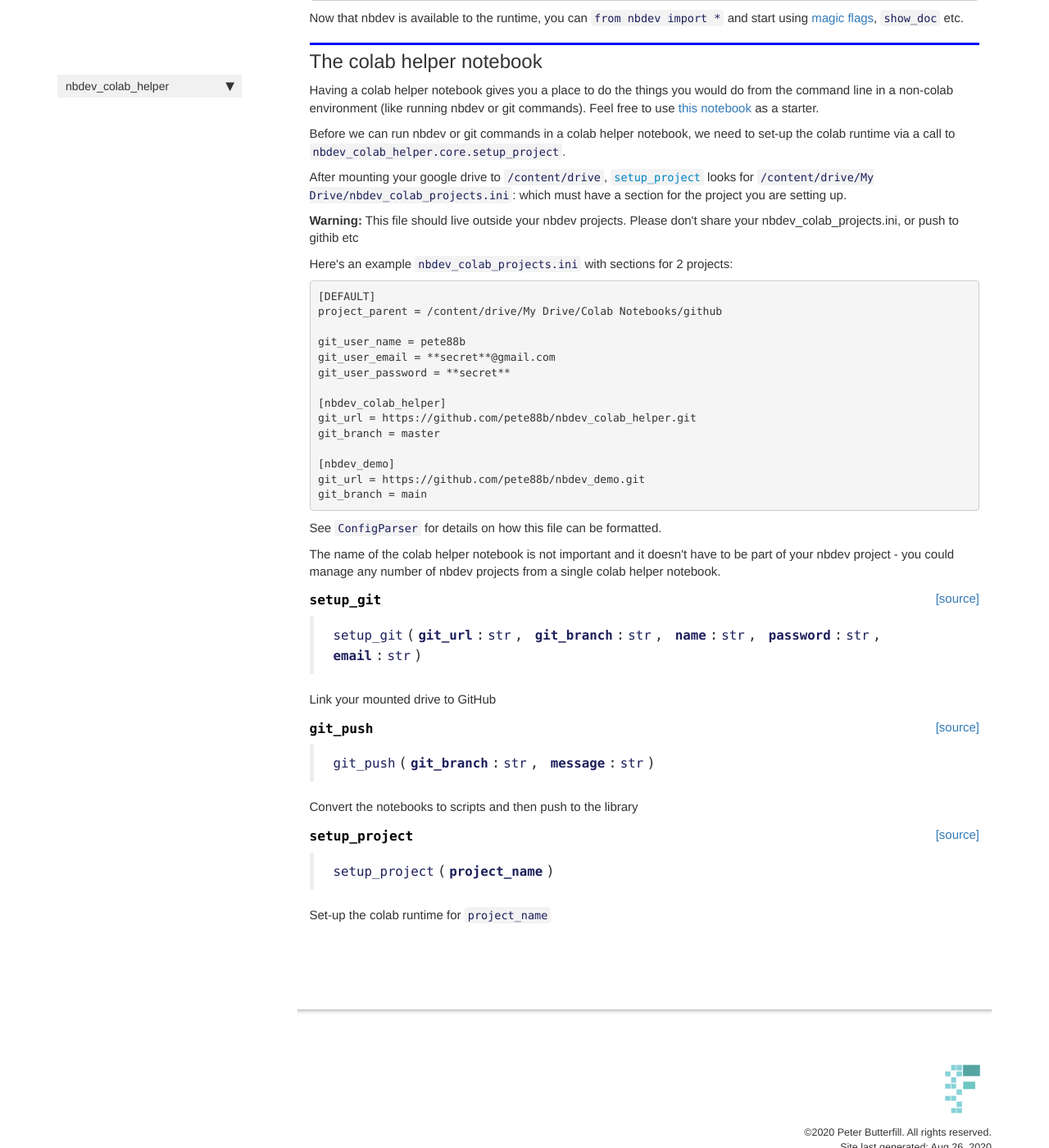
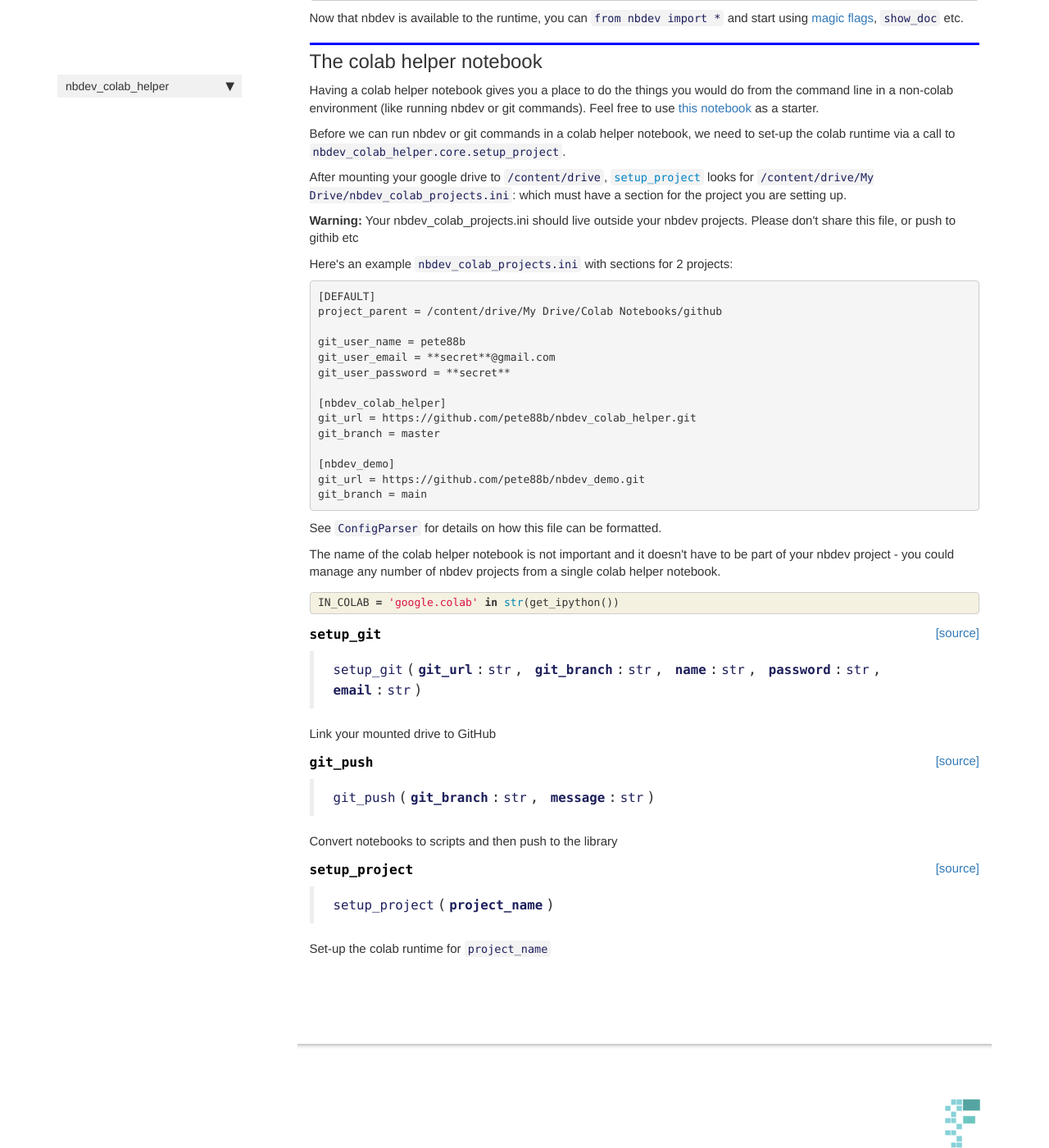
Before and after one commit to pete88b/nbdev_colab_helper, a Jekyll site: the page built from docs/core.html, in a window 1280 px wide and 1400 px high, scrolled down 731 px. Shown: the whole window at 82% size. Built offline with Jekyll 4.4.1, drawn with Linux system fonts in a browser that asks for light colours; nearby versions of some CDN libraries; comment, search, counter and statistics services are not loaded.

Commit message:
updated docs

```diff
--- a/docs/core.html
+++ b/docs/core.html
@@ -46,7 +46,7 @@ nb_path: "00_core.ipynb"
 <h2 id="The-colab-helper-notebook">The colab helper notebook<a class="anchor-link" href="#The-colab-helper-notebook"> </a></h2><p>Having a colab helper notebook gives you a place to do the things you would do from the command line in a non-colab environment (like running nbdev or git commands). Feel free to use <a href="https://github.com/pete88b/nbdev_colab_helper/blob/master/_colab_helper.ipynb">this notebook</a> as a starter.</p>
 <p>Before we can run nbdev or git commands in a colab helper notebook, we need to set-up the colab runtime via a call to <code>nbdev_colab_helper.core.setup_project</code>.</p>
 <p>After mounting your google drive to <code>/content/drive</code>, <a href="/nbdev_colab_helper/core.html#setup_project"><code>setup_project</code></a> looks for <code>/content/drive/My Drive/nbdev_colab_projects.ini</code>: which must have a section for the project you are setting up.</p>
-<p><strong>Warning:</strong> This file should live outside your nbdev projects. Please don't share your nbdev_colab_projects.ini, or push to githib etc</p>
+<p><strong>Warning:</strong> Your nbdev_colab_projects.ini should live outside your nbdev projects. Please don't share this file, or push to githib etc</p>
 <p>Here's an example <code>nbdev_colab_projects.ini</code> with sections for 2 projects:</p>
 
 <pre><code>[DEFAULT]
@@ -72,6 +72,16 @@ git_branch = main</code></pre>
     {% raw %}
 
 <div class="cell border-box-sizing code_cell rendered">
+<div class="input">
+
+<div class="inner_cell">
+    <div class="input_area">
+<div class=" highlight hl-ipython3"><pre><span></span><span class="n">IN_COLAB</span> <span class="o">=</span> <span class="s1">&#39;google.colab&#39;</span> <span class="ow">in</span> <span class="nb">str</span><span class="p">(</span><span class="n">get_ipython</span><span class="p">())</span>
+</pre></div>
+
+    </div>
+</div>
+</div>
 
 </div>
     {% endraw %}
@@ -121,7 +131,7 @@ git_branch = main</code></pre>
 <div class="output_markdown rendered_html output_subarea ">
 <h4 id="git_push" class="doc_header"><code>git_push</code><a href="__main__.py#L26" class="source_link" style="float:right">[source]</a></h4><blockquote><p><code>git_push</code>(<strong><code>git_branch</code></strong>:<code>str</code>, <strong><code>message</code></strong>:<code>str</code>)</p>
 </blockquote>
-<p>Convert the notebooks to scripts and then push to the library</p>
+<p>Convert notebooks to scripts and then push to the library</p>
 
 </div>
 
--- a/nbdev_colab_helper/core.py
+++ b/nbdev_colab_helper/core.py
@@ -31,7 +31,7 @@ def setup_git(git_url:str, git_branch:str, name:str, password:str, email:str):
       password)
 
 def git_push(git_branch:str, message:str):
-  "Convert the notebooks to scripts and then push to the library"
+  "Convert notebooks to scripts and then push to the library"
   _run_commands([
       f'nbdev_install_git_hooks',
       f'nbdev_build_lib',
```
Also changed, not shown: 2 other files.
